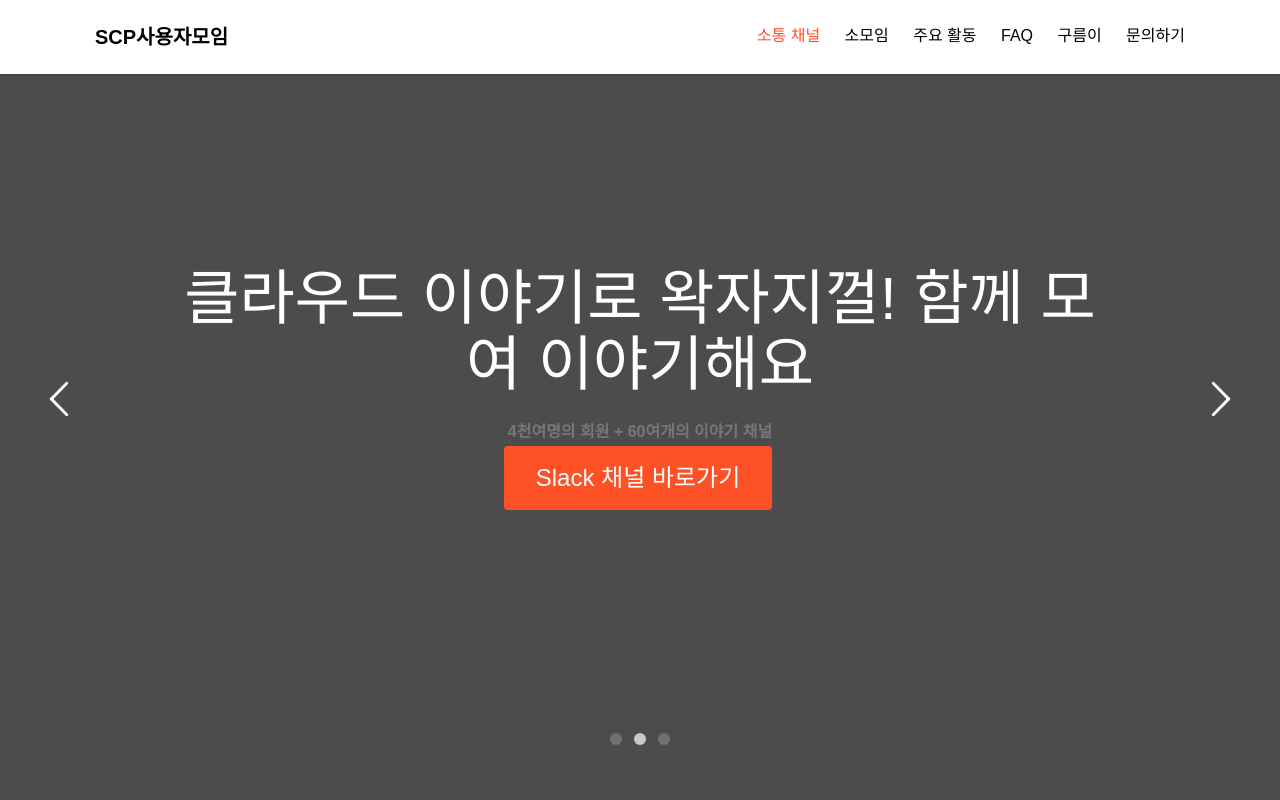
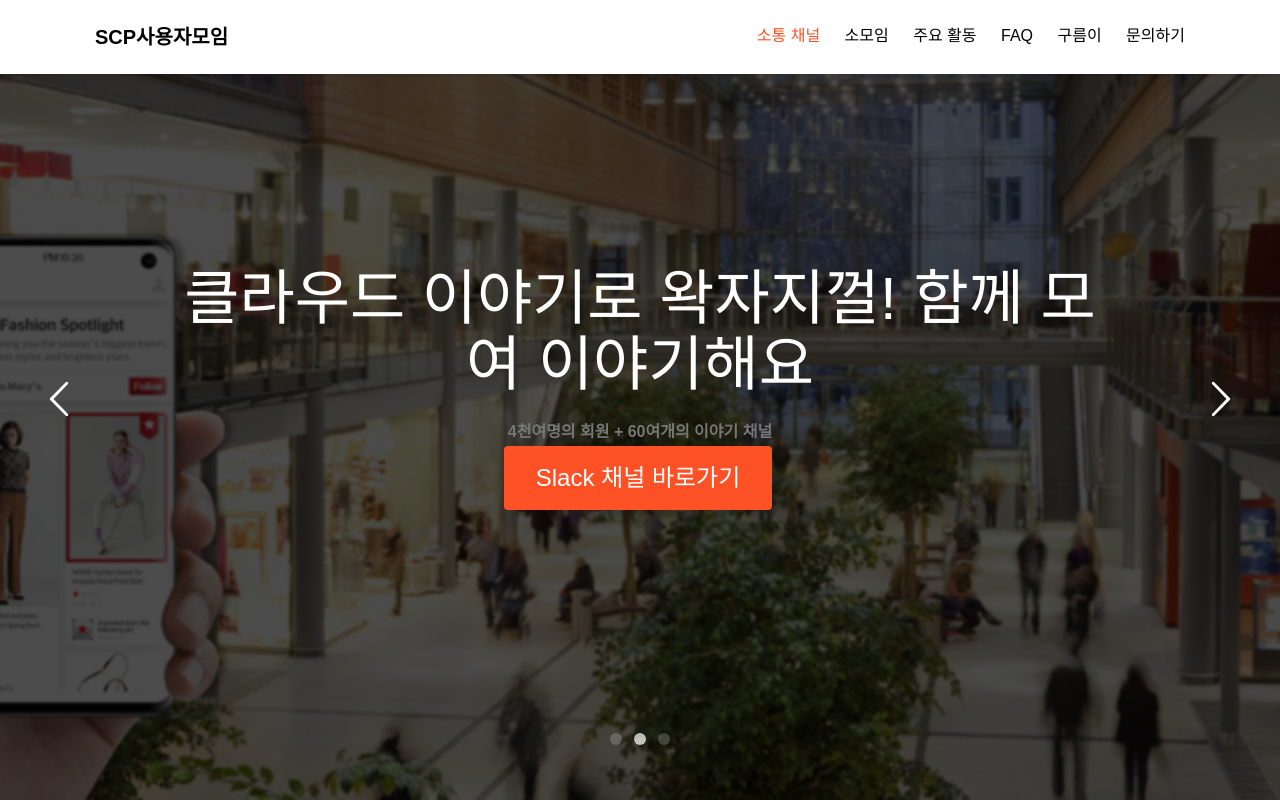
Before and after one commit to scpug/scpug.github.io, a plain HTML site: page index.html in a window 1280 px wide. Shown: the top 800 px of the page. Drawn offline with Linux system fonts and the light colour scheme.

Commit message:
Update index.html

```diff
--- a/index.html
+++ b/index.html
@@ -106,7 +106,7 @@
 		   			</div>
 		   		</div>
 		   	</li>
-		   	<li style="background-image: url(images/img_p_eccomerce_home.jpg);">
+		   	<li style="background-image: url(images/img_p_eccomerce_home.png);">
 		   		<div class="overlay"></div>
 		   		<div class="container">
 		   			<div class="col-md-10 col-md-offset-1 text-center js-fullheight slider-text">
```
